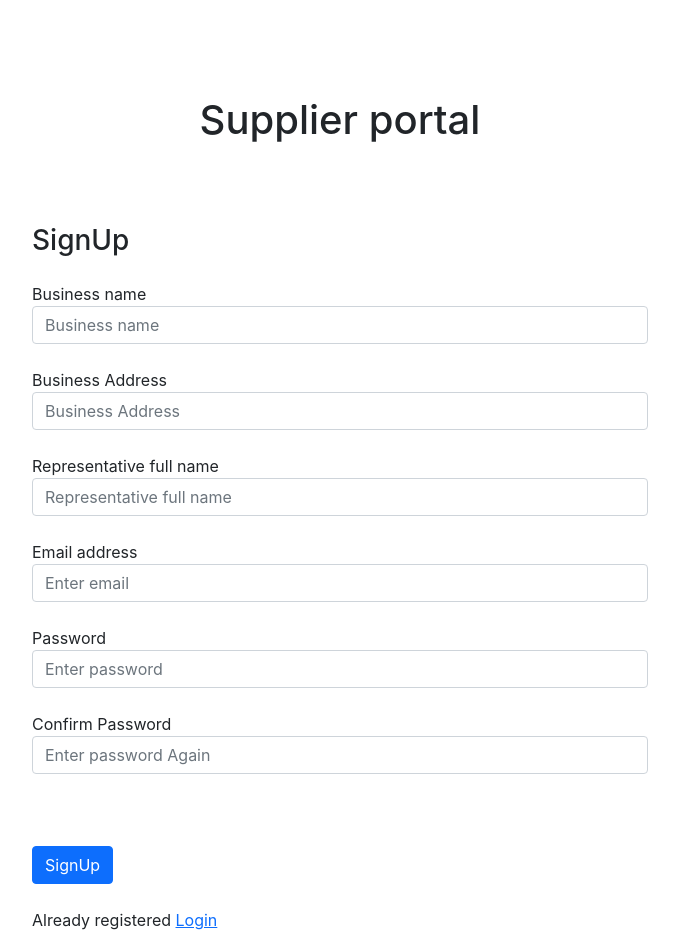
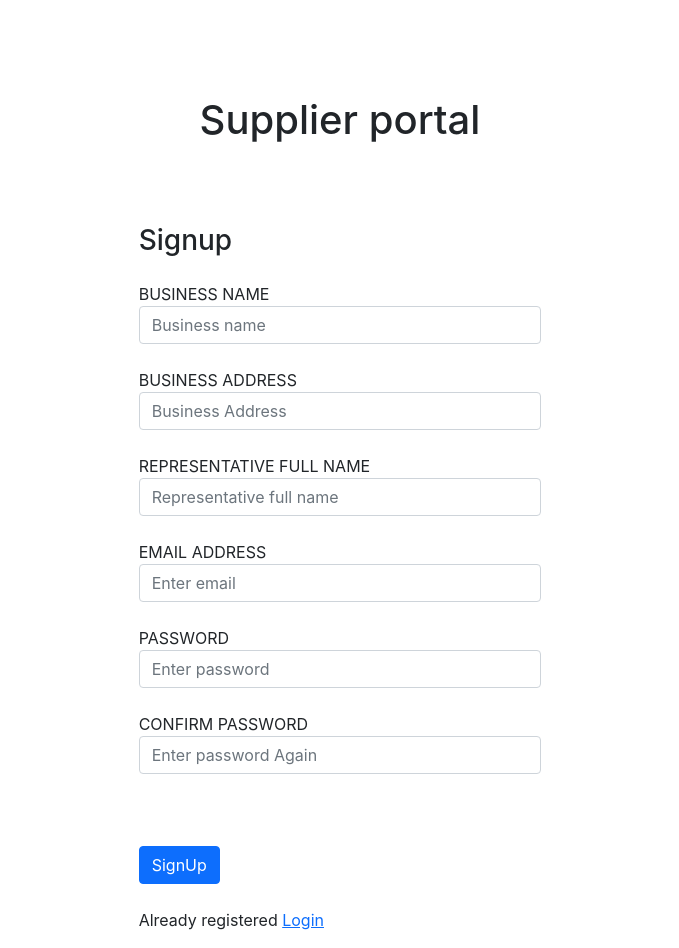
Before and after one commit to dheerajreal/ExampleSuppliersDashboard, a React (Create React App) app in the folder frontend/: page /signup in a window 1280 px wide. Shown: the whole page, without its empty margins (300-979 px from the left). Built offline with nearby package versions, Linux system fonts and the light colour scheme; the HTML template or start-up script is replaced by a standard one.

Commit message:
changed login/signup page

```diff
--- a/frontend/src/Pages/Login.jsx
+++ b/frontend/src/Pages/Login.jsx
@@ -39,12 +39,12 @@ const Login = () => {
   };
 
   return (
-    <div className="container mt-5 col-md-6">
+    <div className="container mt-5 col-10 col-sm-6 col-md-4">
       <LogoBox />
       <form onSubmit={handleSubmit} noValidate className="needs-validation">
         <h3 className="mb-4 mt-4">Login</h3>
         <div className="form-group mb-4 mt-4">
-          <label>Email address</label>
+          <label className="text-uppercase">Email address</label>
           <br />
           <input
             value={email}
@@ -58,7 +58,7 @@ const Login = () => {
           <div className="invalid-feedback">Please enter an email</div>
         </div>
         <div className="form-group mb-4 mt-4">
-          <label>Password</label>
+          <label className="text-uppercase">Password</label>
           <br />
           <input
             value={password}
@@ -75,10 +75,10 @@ const Login = () => {
             lowercase letter
           </div>
         </div>
-        <br />
-        <button type="submit" className="mb-4 mt-4 btn btn-primary btn-block">
+        <button type="submit" className="mb-4 btn btn-block btn-primary ">
           Submit
         </button>
+        <br />
         <br />
         <p>
           Don't have an account <Link to="/signup">Signup</Link>
--- a/frontend/src/Pages/Signup.jsx
+++ b/frontend/src/Pages/Signup.jsx
@@ -57,12 +57,12 @@ const Signup = () => {
     }
   };
   return (
-    <div className="container mt-5 col-md-6">
+    <div className="container mt-5 col-10 col-sm-6 col-md-4">
       <LogoBox />
       <form onSubmit={handleSubmit} noValidate className="needs-validation">
-        <h3 className="mb-4 mt-4">SignUp</h3>
+        <h3 className="mb-4 mt-4">Signup</h3>
         <div className="form-group mb-4 mt-4">
-          <label>Business name</label>
+          <label className="text-uppercase">Business name</label>
           <br />
           <input
             value={businessName}
@@ -75,7 +75,7 @@ const Signup = () => {
           <div className="invalid-feedback">Required </div>
         </div>
         <div className="form-group mb-4 mt-4">
-          <label>Business Address</label>
+          <label className="text-uppercase">Business Address</label>
           <br />
           <input
             value={businessAddress}
@@ -88,7 +88,7 @@ const Signup = () => {
           <div className="invalid-feedback">Required </div>
         </div>
         <div className="form-group mb-4 mt-4">
-          <label>Representative full name</label>
+          <label className="text-uppercase">Representative full name</label>
           <br />
           <input
             value={representativeName}
@@ -101,7 +101,7 @@ const Signup = () => {
           <div className="invalid-feedback">Required </div>
         </div>
         <div className="form-group mb-4 mt-4">
-          <label>Email address</label>
+          <label className="text-uppercase">Email address</label>
           <br />
           <input
             value={email}
@@ -115,7 +115,7 @@ const Signup = () => {
           <div className="invalid-feedback">Please enter an email</div>
         </div>
         <div className="form-group mb-4 mt-4">
-          <label>Password</label>
+          <label className="text-uppercase">Password</label>
           <br />
           <input
             value={password}
@@ -133,7 +133,7 @@ const Signup = () => {
           </div>
         </div>
         <div className="form-group mb-4 mt-4">
-          <label>Confirm Password</label>
+          <label className="text-uppercase">Confirm Password</label>
           <br />
           <input
             value={password2}
```
